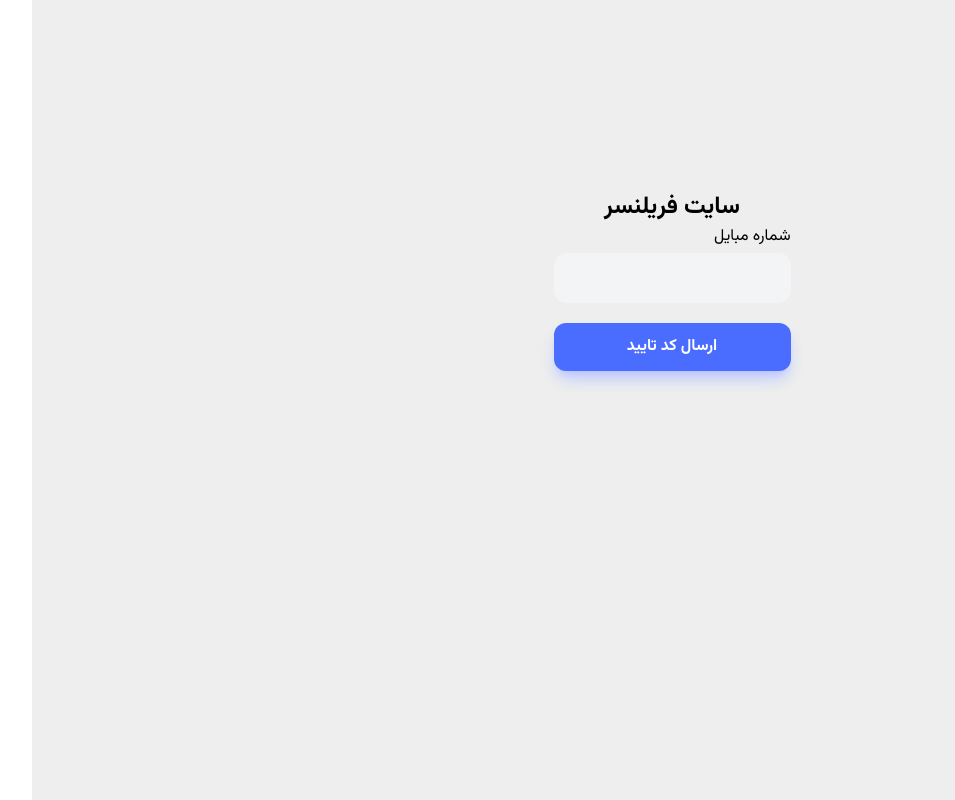
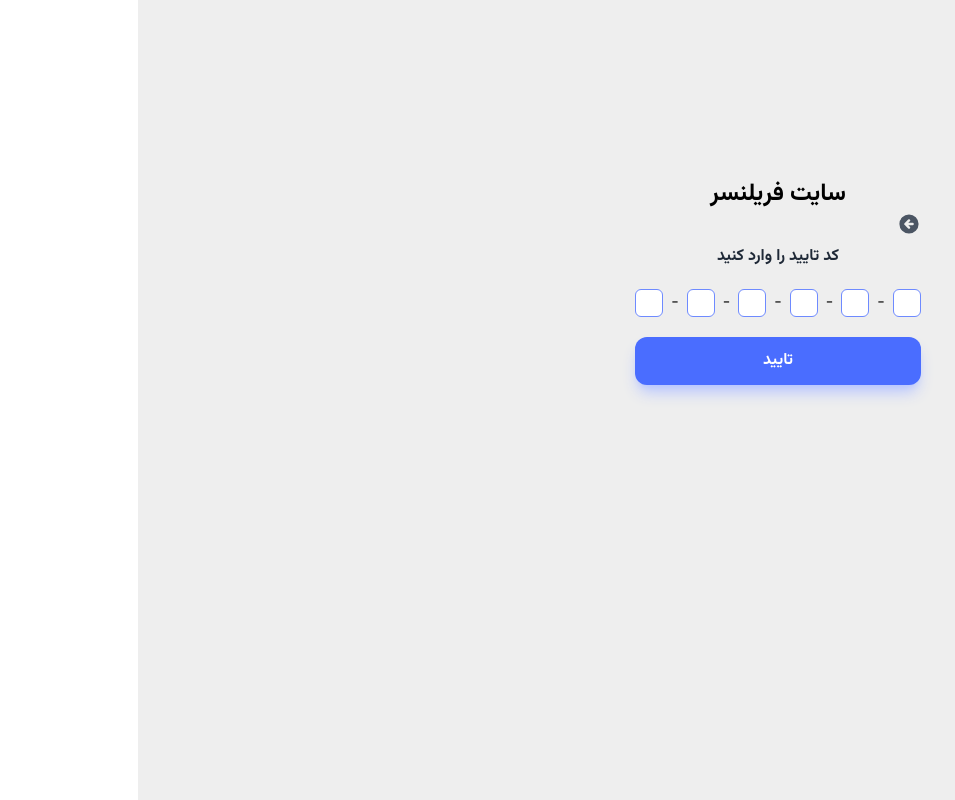
Before and after one commit to Ciakn/freelancingSite, a React (Vite) app: page / in a window 1280 px wide. Shown: the whole page, without its empty margins (19-974 px from the left). Built offline with nearby package versions, Linux system fonts and the light colour scheme.

Commit message:
developing auth

```diff
--- a/src/features/Auth/AuthContainer.jsx
+++ b/src/features/Auth/AuthContainer.jsx
@@ -3,14 +3,29 @@ import { useState } from "react";
 import SendOtpForm from "./SendOtpForm";
 import CheckOtpForm from "./CheckOtpForm";
 const AuthContainer = () => {
-  const [step, setStep] = useState(1);
+  const [step, setStep] = useState(2);
+  const [phoneNumber, setPhoneNumbber] = useState("09363443652");
+
   const renderStep = () => {
     switch (step) {
       case 1:
-            return <SendOtpForm setStep={setStep } />;
+        return (
+          <SendOtpForm
+            setStep={setStep}
+            phoneNumber={phoneNumber}
+            setPhoneNumbber={setPhoneNumbber}
+          />
+        );
 
       case 2:
-        return <CheckOtpForm />;
+        return (
+          <CheckOtpForm
+            phoneNumber={phoneNumber}
+            setPhoneNumbber={setPhoneNumbber}
+            onChange={(e) => setPhoneNumbber(e.target.value)}
+            onBack={() => setStep((s) => s - 1)}
+          />
+        );
 
       default:
         return null;
--- a/src/features/Auth/CheckOtpForm.jsx
+++ b/src/features/Auth/CheckOtpForm.jsx
@@ -1,11 +1,40 @@
+import { useMutation } from "@tanstack/react-query";
 import React, { useState } from "react";
 import OTPInput from "react-otp-input";
+import { checkOtp } from "../../services/authService";
+import http from "../../services/httpServices";
+import toast from "react-hot-toast";
+import { useNavigate } from "react-router-dom";
+import { HiArrowCircleLeft } from "react-icons/hi";
 
-const CheckOtpForm = () => {
+const CheckOtpForm = ({ phoneNumber , onBack }) => {
+  const navigate = useNavigate();
   const [otp, setOtp] = useState();
+  const { mutateAsync, isPending, error, data } = useMutation({
+    mutationFn: checkOtp,
+  });
+  const checkOtpHandler = async (e) => {
+    e.preventDefault();
+    try {
+      const { message, user } = await mutateAsync({ phoneNumber, otp });
+      console.log(user);
+      toast.success(message);
+      if (user.isActive) {
+        navigate("/");
+      } else {
+        navigate("/complete-profile");
+      }
+    } catch (error) {
+      toast.error("خطایی رخ داده", error?.response?.data?.message);
+    }
+  };
   return (
     <div>
-      <form className="space-y-5">
+      <button onClick={onBack}>
+        {" "}
+        <HiArrowCircleLeft className="w-6 h-6 text-secondary-600" />{" "}
+      </button>
+      <form className="space-y-5" onSubmit={checkOtpHandler}>
         <p className="font-bold flex justify-center text-secondary-800">
           کد تایید را وارد کنید
         </p>
@@ -25,7 +54,10 @@ const CheckOtpForm = () => {
             padding: "0.5rem 0.2rem",
           }}
         />
-        <button className="btn btn--primary w-full"> تایید</button>
+        <button type="submit" className="btn btn--primary w-full">
+          {" "}
+          تایید
+        </button>
       </form>
     </div>
   );
--- a/src/features/Auth/SendOtpForm.jsx
+++ b/src/features/Auth/SendOtpForm.jsx
@@ -5,8 +5,7 @@ import { getOtp } from "../../services/authService";
 import toast from "react-hot-toast";
 import Loader from "../../ui/Loader";
 
-const SendOtpForm = ({setStep}) => {
-  const [phoneNumber, setPhoneNumbber] = useState("");
+const SendOtpForm = ({ setStep, phoneNumber, onChange }) => {
   const { isPending, error, data, mutateAsync } = useMutation({
     mutationFn: getOtp,
   });
@@ -15,7 +14,7 @@ const SendOtpForm = ({setStep}) => {
     try {
       const data = await mutateAsync({ phoneNumber });
       toast.success(data.message);
-      setStep(2)
+      setStep(2);
     } catch (error) {
       toast.error("خطایی رخ داده", error?.response?.data?.message);
     }
@@ -26,7 +25,7 @@ const SendOtpForm = ({setStep}) => {
         <Input
           label={"شماره مبایل"}
           value={phoneNumber}
-          onChange={(e) => setPhoneNumbber(e.target.value)}
+          onChange={onChange}
           name={"phoneNumber"}
           type={"number"}
         />
--- a/src/services/authService.js
+++ b/src/services/authService.js
@@ -4,5 +4,5 @@ export function getOtp(data) {
   return http.post("/user/get-otp", data).then(({ data }) => data.data);
 }
 export function checkOtp(data) {
-  return http.post("/user/check-otp", data);
+  return http.post("/user/check-otp", data).then(({ data }) => data.data);
 }
```
